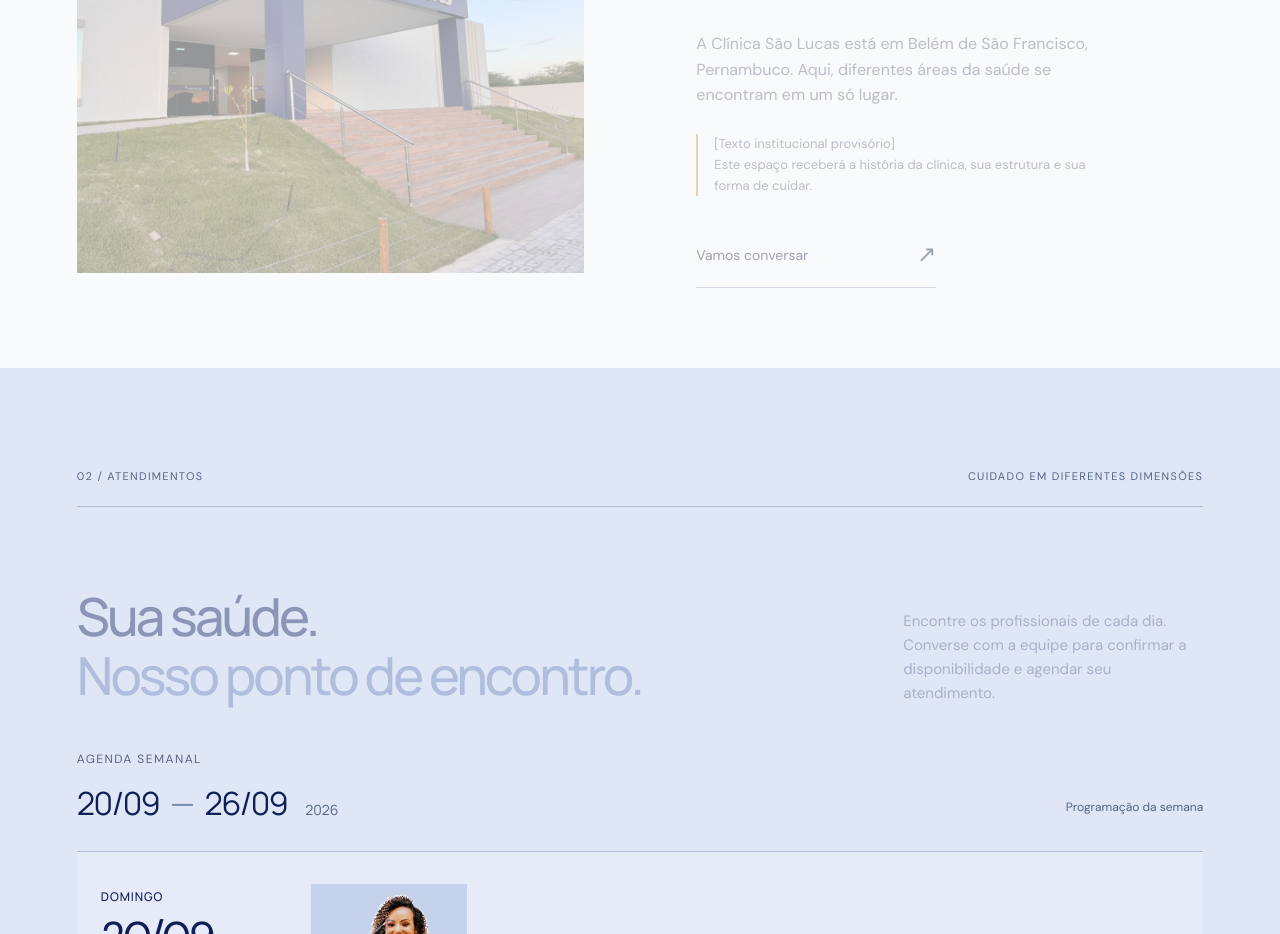
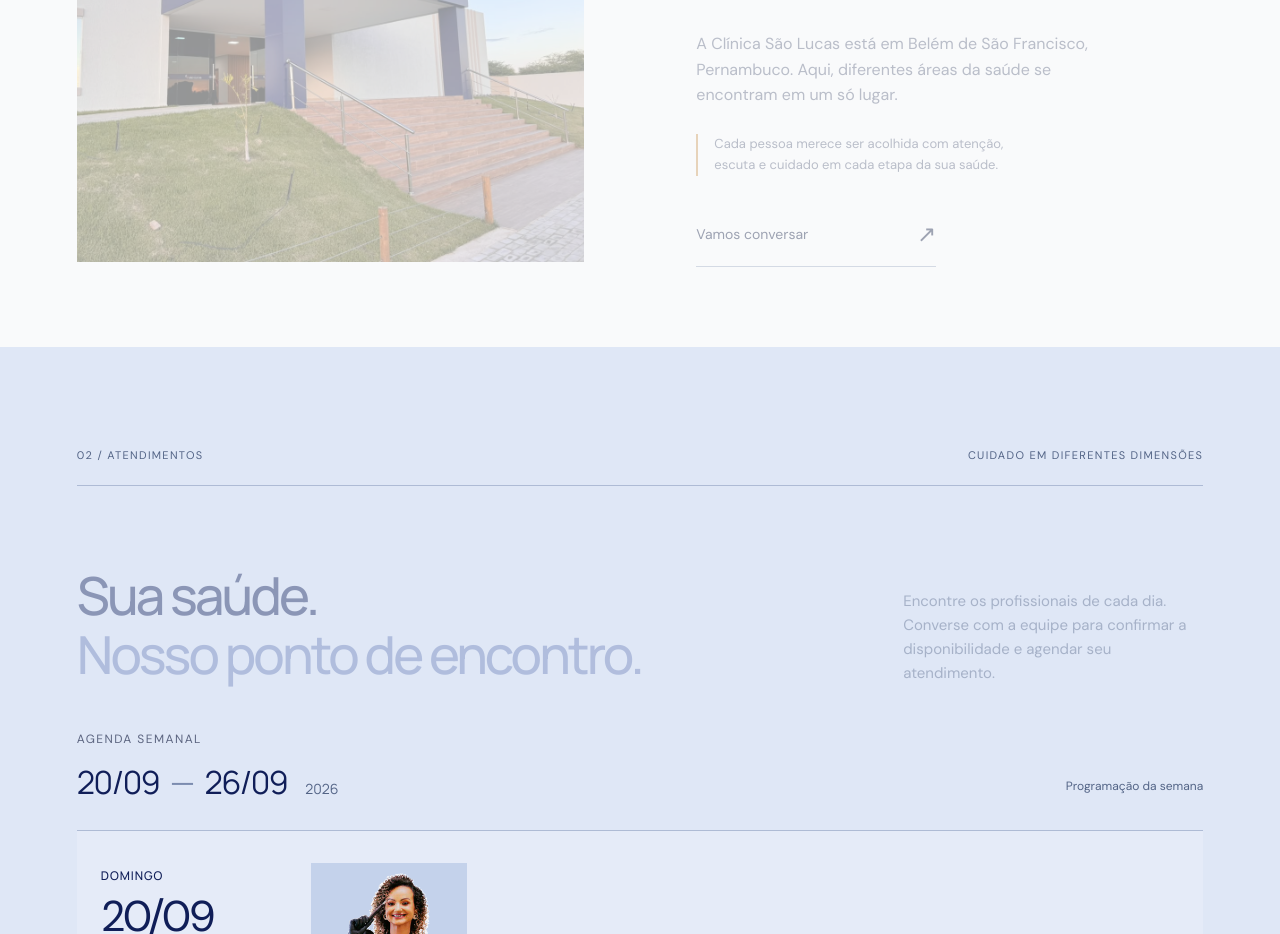
Before and after one commit to Trap21/Clinica-Sao-Lucas, a Next.js app: page / in a window 1280 px wide. Shown: the part 1280-2214 px from the top of the page. Built offline with nearby package versions, Linux system fonts and the light colour scheme.

Commit message:
Update Site source

```diff
--- a/app/page.tsx
+++ b/app/page.tsx
@@ -10,7 +10,7 @@
 <a className="skip" href="#conteudo">Pular para o conteúdo</a><header className="site-header"><a className="brand brand-clean" href="#inicio" aria-label="Clínica São Lucas — início"><svg viewBox="0 0 72 100" width="48" height="66" aria-hidden="true"><g fill="none" stroke="currentColor" strokeWidth="4"><path d="M34 5C5 23 5 49 23 65M43 10C17 27 17 48 32 62M52 15C29 30 29 48 41 60M38 95C67 77 67 51 49 35M29 90C55 73 55 52 40 38M20 85C43 70 43 52 31 40"/></g></svg><span><small>CLÍNICA</small><strong>SÃO LUCAS</strong></span></a><nav id="navigation" aria-label="Navegação principal" className={menu?'open':''}>{[['A clínica','clinica'],['Atendimentos','atendimentos'],['Profissionais','profissionais']].map(([text,id])=><a key={id} href={'#'+id} onClick={()=>setMenu(false)}>{text}</a>)}<a className="nav-contact" href="#contato" onClick={()=>setMenu(false)}>Fale conosco <span>↗</span></a></nav><button className="menu-toggle" aria-controls="navigation" aria-expanded={menu} onClick={()=>setMenu(!menu)}>{menu?'Fechar −':'Menu +'}</button></header>
 <main id="conteudo"><section className="hero" id="inicio"><div className="hero-top"><span className="eyebrow">BELÉM DE SÃO FRANCISCO · PE</span><span className="edition">Saúde com presença.</span></div><div className="hero-content"><div className="hero-copy"><h1>Saúde,<br/>confiança e<br/><em>acolhimento!</em></h1><p>Diferentes especialidades. Um mesmo propósito:<br className="desktop-break"/> cuidar de você, mais perto de casa.</p><a className="button" href="#atendimentos">Conheça nossos atendimentos <span>↗</span></a></div><figure className="clinic-feature"><div className="clinic-feature-image"><img src="/clinica-hero-real.png" alt="Fachada da Clínica São Lucas" width="1280" height="960" fetchPriority="high"/></div></figure></div><div className="hero-bottom"><a href="#clinica">Conheça a clínica <span>↓</span></a><span>Ciência. Escuta. Cuidado.</span></div></section>
 <div className="ribbon"><span>Saúde em cada fase da vida</span><i>✳</i><span>Cuidado que conecta</span><i>✳</i><span>Clínica São Lucas</span><i>✳</i><span>Saúde em cada fase da vida</span></div>
-<section className="about section" id="clinica"><Label n="01" title="A CLÍNICA" aside="PERTO DE VOCÊ"/><div className="about-grid"><div className="photo-placeholder clinic-front-photo"><img src="/clinica-fachada-about.jpg" alt="Fachada da Clínica São Lucas" width="1280" height="960" loading="lazy"/></div><div className="about-copy"><h2>Antes de tudo,<br/>olhamos para<br/><em>você.</em></h2><p>A Clínica São Lucas está em Belém de São Francisco, Pernambuco. Aqui, diferentes áreas da saúde se encontram em um só lugar.</p><p className="provisional">[Texto institucional provisório]<br/>Este espaço receberá a história da clínica, sua estrutura e sua forma de cuidar.</p><a className="text-link" href="#contato">Vamos conversar <span>↗</span></a></div></div></section>
+<section className="about section" id="clinica"><Label n="01" title="A CLÍNICA" aside="PERTO DE VOCÊ"/><div className="about-grid"><div className="photo-placeholder clinic-front-photo"><img src="/clinica-fachada-about.jpg" alt="Fachada da Clínica São Lucas" width="1280" height="960" loading="lazy"/></div><div className="about-copy"><h2>Antes de tudo,<br/>olhamos para<br/><em>você.</em></h2><p>A Clínica São Lucas está em Belém de São Francisco, Pernambuco. Aqui, diferentes áreas da saúde se encontram em um só lugar.</p><p className="provisional">Cada pessoa merece ser acolhida com atenção,<br className="desktop-break"/> escuta e cuidado em cada etapa da sua saúde.</p><a className="text-link" href="#contato">Vamos conversar <span>↗</span></a></div></div></section>
 <WeeklySchedule professionals={agendaProfessionals}/>
 <section className="manifesto"><span className="eyebrow">NOSSA RAZÃO DE ESTAR AQUI</span><h2>Cuidar é estar perto.<br/><em>Em cada fase.</em><br/>Em cada recomeço.</h2><span className="manifesto-star" aria-hidden="true">✳</span><p>CLÍNICA SÃO LUCAS · BELÉM DE SÃO FRANCISCO</p></section>
 <section className="team section" id="profissionais"><Label n="03" title="PROFISSIONAIS" aside="QUEM CUIDA DE VOCÊ"/><div className="team-grid"><h2>Muitos olhares.<br/><em>Um cuidado<br/>mais próximo.</em></h2><div className="team-copy"><p>Conheça os profissionais apresentados pela Clínica São Lucas.</p><div className="team-reserved"><span>NOSSA EQUIPE</span><p>As pessoas por trás<br/>de cada cuidado.</p><small>Consulte a clínica para confirmar a disponibilidade dos atendimentos.</small></div></div></div><div className="professionals-grid">{visibleProfessionals.map(person=><figure className="professional" key={person.id}><div className="professional-photo"><img src={person.photo} alt={person.name} width="150" height="130" loading="lazy"/></div><figcaption><h3>{person.name}</h3><p>{person.area}</p></figcaption></figure>)}</div><button className="team-more" type="button" aria-expanded={showAllProfessionals} onClick={()=>setShowAllProfessionals(!showAllProfessionals)}>{showAllProfessionals?'Ver menos':'Ver mais'} <span>{showAllProfessionals?'↑':'↓'}</span></button></section>
```
